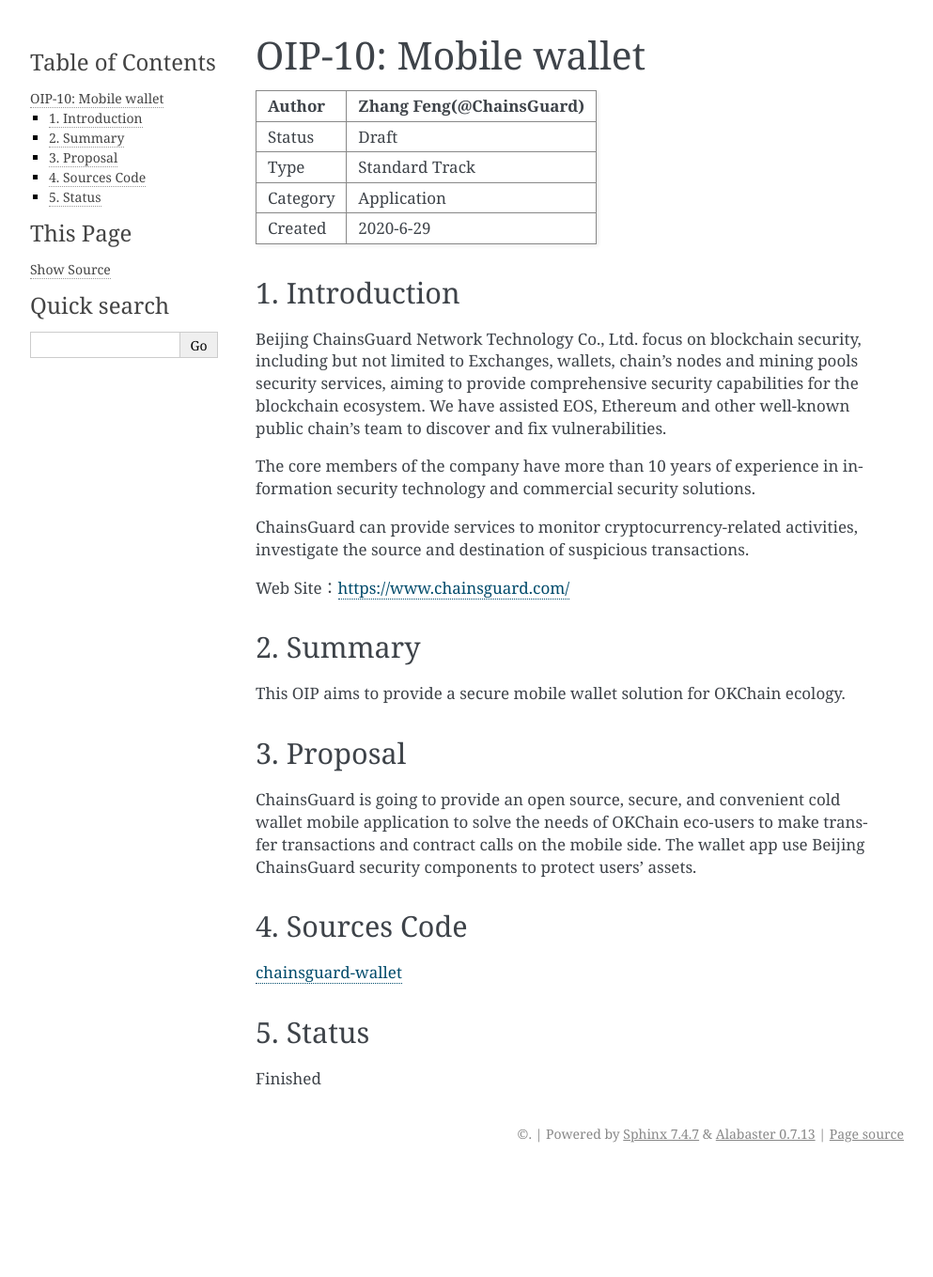
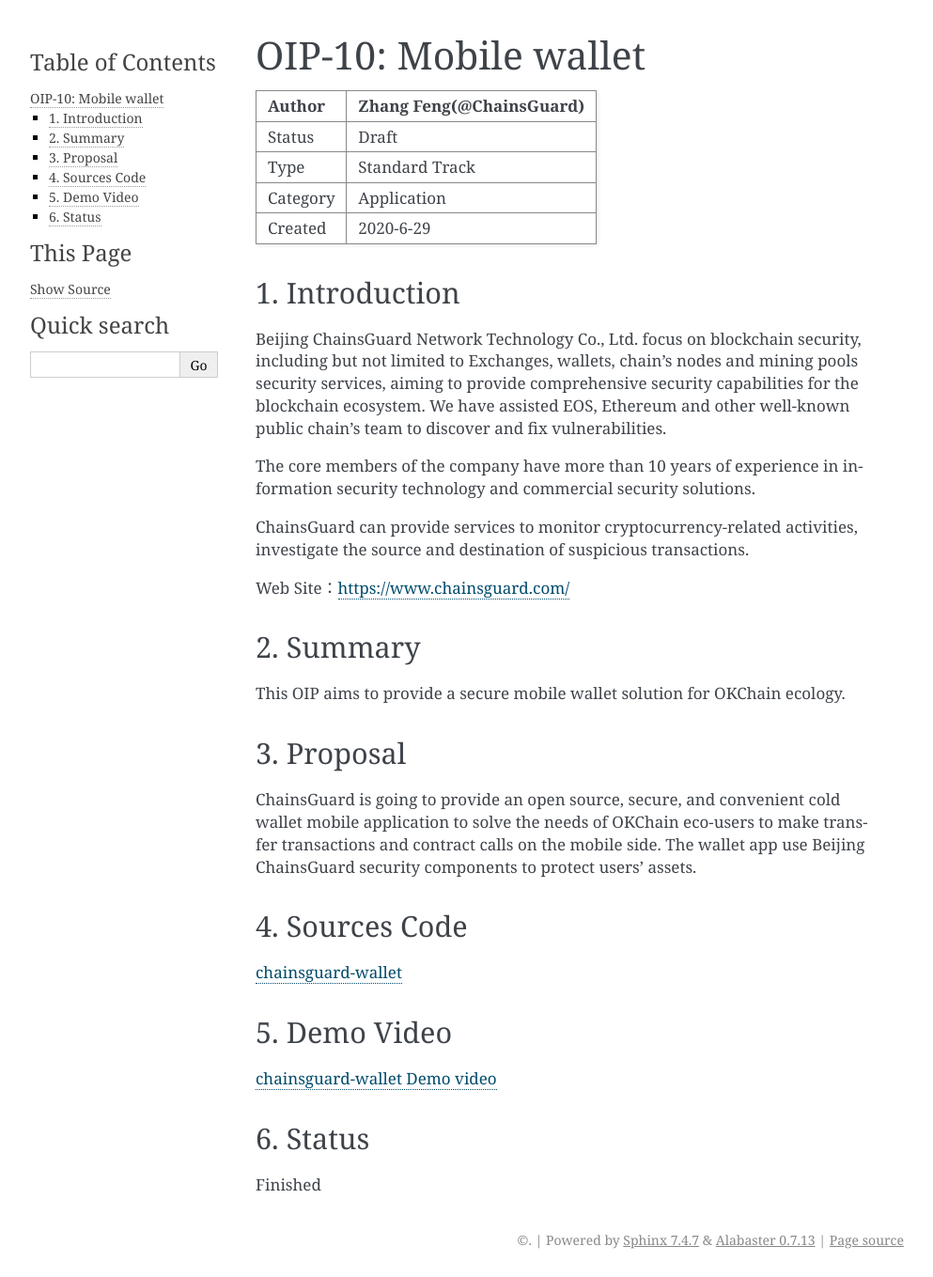
Before and after one commit to okx/KIPs, a Sphinx documentation site: the page built from docs/draft/OIP-10.md, in a window 1280 px wide. Shown: the whole page at 94% size, without its empty margins (148-1141 px from the left). Built offline with Sphinx 7.4.7, drawn with Linux system fonts in a browser that asks for light colours; before the commit the page ends 1246 px from its top, so only the background shows below that.

Commit message:
OIP-10: update proposal

```diff
--- a/docs/draft/OIP-10.md
+++ b/docs/draft/OIP-10.md
@@ -28,6 +28,9 @@
 ## 4. Sources Code
 [chainsguard-wallet](https://github.com/i11m20n/chainsguard-wallet)
 
-## 5. Status
+## 5. Demo Video
+[chainsguard-wallet Demo video](https://youtu.be/WzsTAoQ1vhE)
+
+## 6. Status
 
 Finished
```
